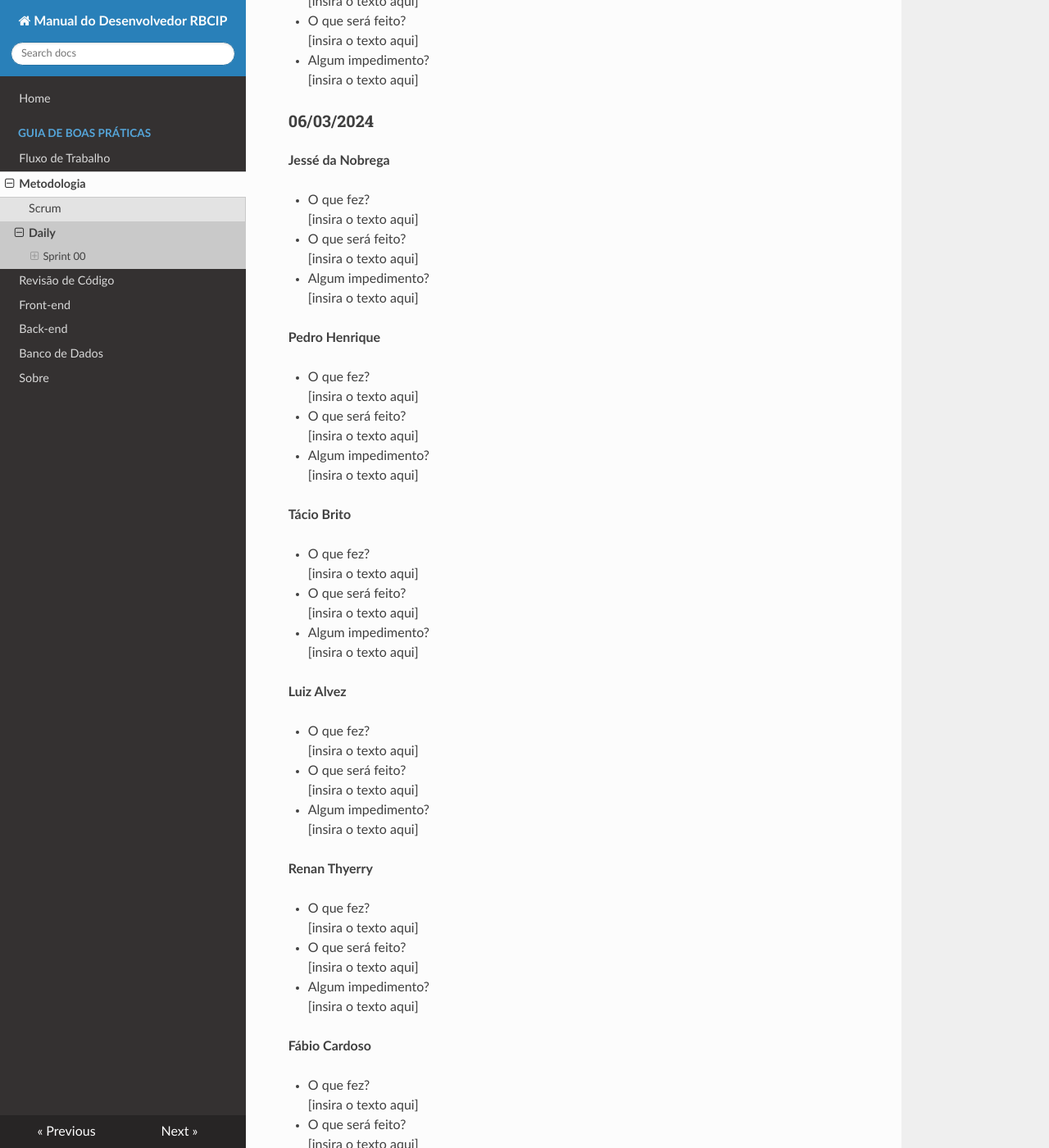
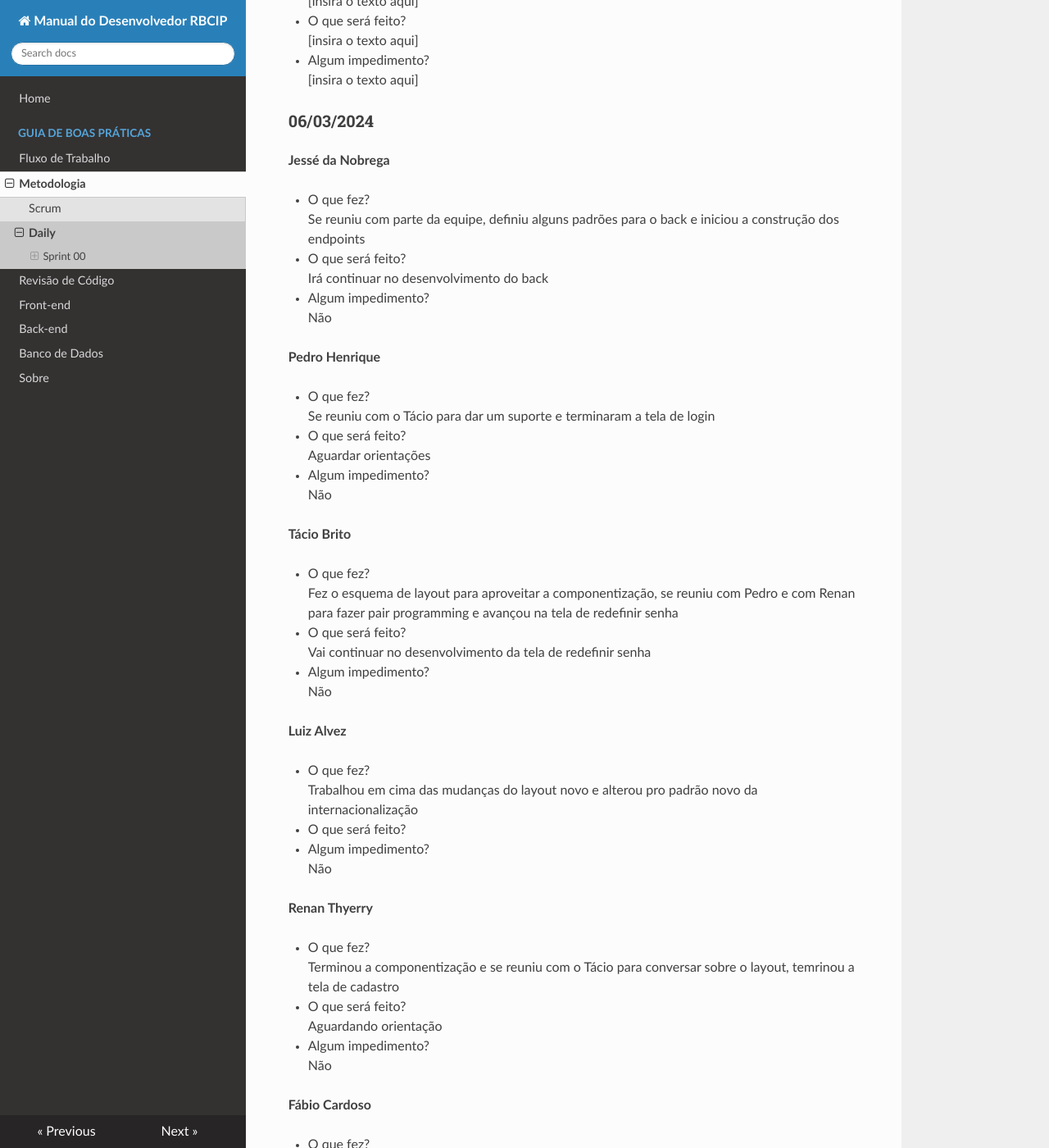
Before and after one commit to jesseazevedo/ManualDesenvolvimento, an MkDocs documentation site: the page built from docs/scrum/daily.md, in a window 1280 px wide and 1400 px high, scrolled down 9838 px. Shown: the whole window at 82% size. Built offline with MkDocs 1.6.1, drawn with Linux system fonts in a browser that asks for light colours; nearby versions of some CDN libraries; some of the changed text lies outside the part shown.

Commit message:
daily 06/03/24

```diff
--- a/docs/scrum/daily.md
+++ b/docs/scrum/daily.md
@@ -395,56 +395,56 @@ Não.
 **Jessé da Nobrega**
 
 * O que fez?
-[insira o texto aqui]
+Se reuniu com parte da equipe, definiu alguns padrões para o back e iniciou a construção dos endpoints
 * O que será feito?
-[insira o texto aqui]
+Irá continuar no desenvolvimento do back
 * Algum impedimento?
-[insira o texto aqui]
+Não
 
 **Pedro Henrique**
 
 * O que fez?
-[insira o texto aqui]
+Se reuniu com o Tácio para dar um suporte e terminaram a tela de login
 * O que será feito?
-[insira o texto aqui]
+Aguardar orientações
 * Algum impedimento?
-[insira o texto aqui]
+Não
 
 **Tácio Brito**
 
 * O que fez?
-[insira o texto aqui]
+Fez o esquema de layout para aproveitar a componentização, se reuniu com Pedro e com Renan para fazer pair programming e avançou na tela de redefinir senha
 * O que será feito?
-[insira o texto aqui]
+Vai continuar no desenvolvimento da tela de redefinir senha
 * Algum impedimento?
-[insira o texto aqui]
+Não
 
 **Luiz Alvez**
 
 * O que fez?
-[insira o texto aqui]
+Trabalhou em cima das mudanças do layout novo e alterou pro padrão novo da internacionalização
 * O que será feito?
-[insira o texto aqui]
+
 * Algum impedimento?
-[insira o texto aqui]
+Não
 
 **Renan Thyerry**
 
 * O que fez?
-[insira o texto aqui]
+Terminou a componentização e se reuniu com o Tácio para conversar sobre o layout, temrinou a tela de cadastro
 * O que será feito?
-[insira o texto aqui]
+Aguardando orientação
 * Algum impedimento?
-[insira o texto aqui]
+Não
 
 **Fábio Cardoso**
 
 * O que fez?
-[insira o texto aqui]
+Deu continuidade ao desenvolvimento do dashboard
 * O que será feito?
-[insira o texto aqui]
+Irá continuar o desenvolvimento do dashboard
 * Algum impedimento?
-[insira o texto aqui]
+Não
 
 **Angelo Morais**
 
```
Also changed, not shown: site/index.html, site/scrum/daily/index.html, site/search/search_index.json, 1 other file.
